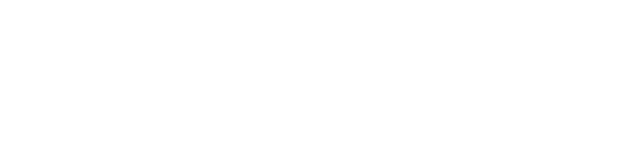
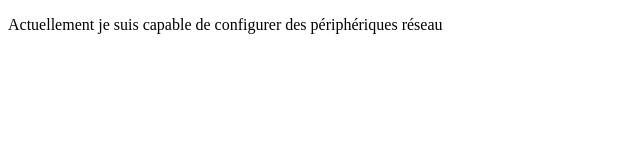
Before and after one commit to BYLL04/git-mon-cv, a plain HTML site: page index.html in a window 1280 px wide. Shown: the whole page, without its empty margins (0-640 px from the left). Drawn offline with Linux system fonts and the light colour scheme.

Commit message:
mise en place de la section compétences

```diff
--- a/index.html
+++ b/index.html
@@ -10,4 +10,9 @@
 <body>
 
 </body>
+
+
+
+
+<p> Actuellement je suis capable de configurer des périphériques réseau</p>
 </html>
```
